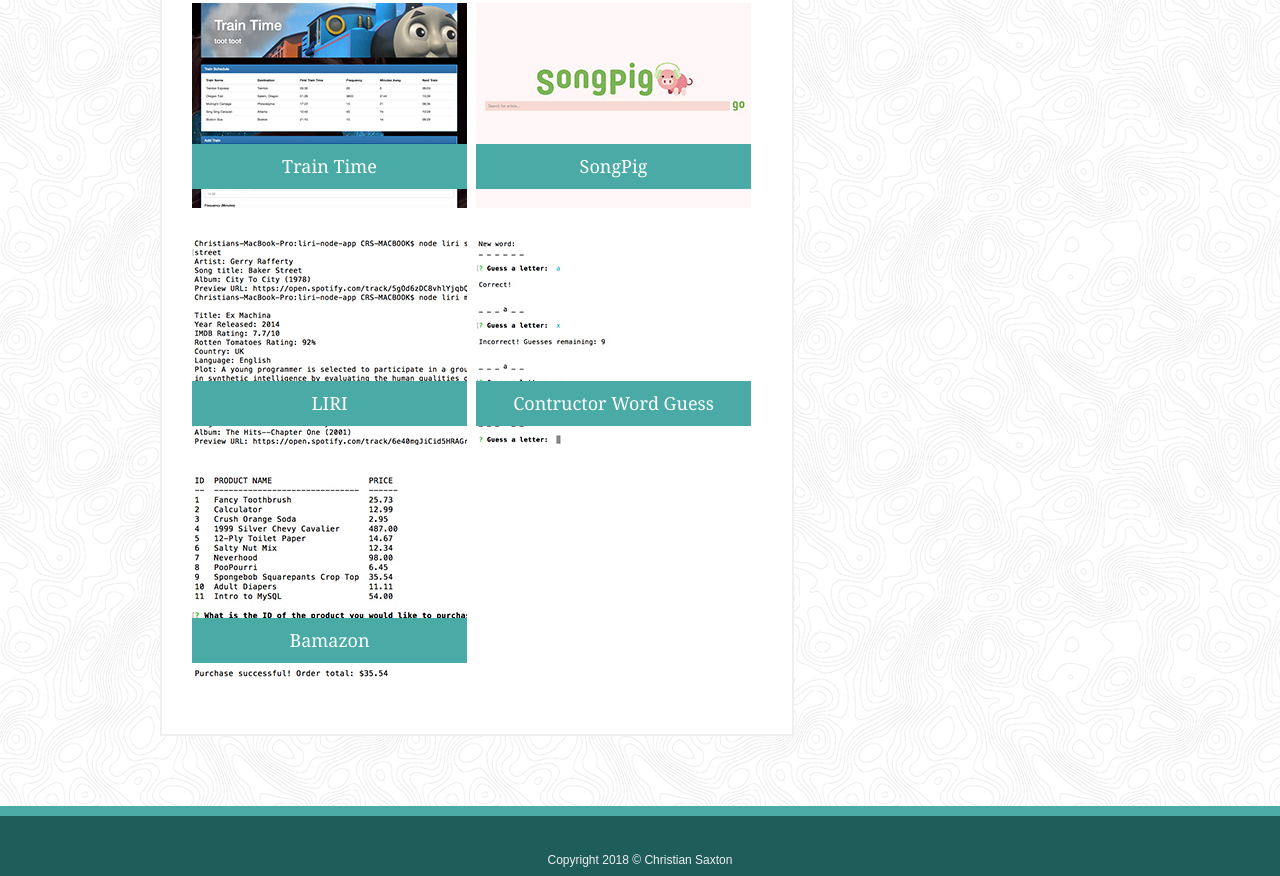
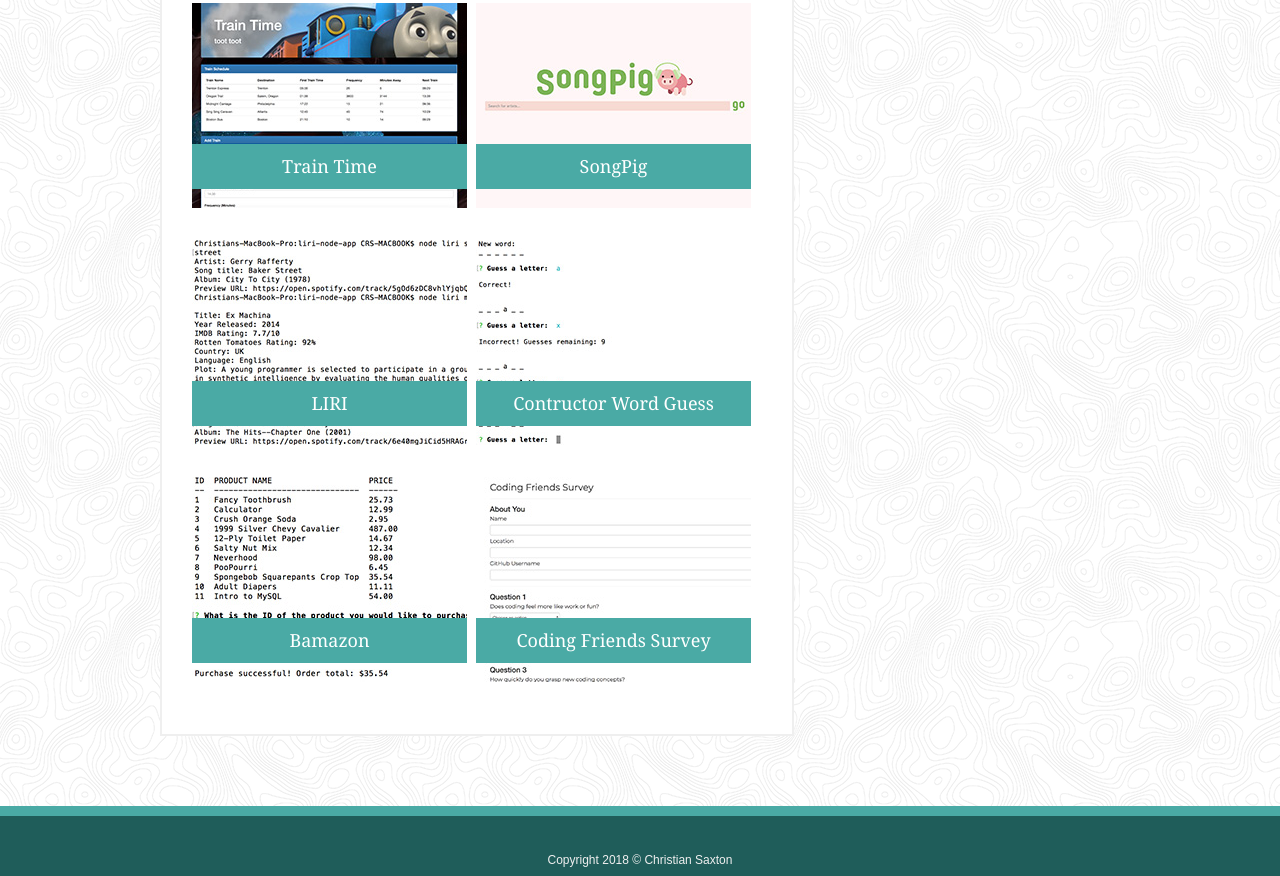
Before and after one commit to crsaxton87/Responsive-Portfolio, a plain HTML site: page portfolio.html in a window 1280 px wide. Shown: the part 708-1584 px from the top of the page. Drawn offline with Linux system fonts and the light colour scheme.

Commit message:
Added Coding Friends Survey to portfolio

```diff
--- a/portfolio.html
+++ b/portfolio.html
@@ -121,6 +121,15 @@
                 </div>
                 </a>
 
+                <a href="https://github.com/crsaxton87/friendfinder">
+                <div class="portimage">
+                    <img src="assets/images/portfolio/item10.jpg" id="imgtrans">
+                    <div class="portoverlay">
+                        Coding Friends Survey
+                    </div>
+                </div>
+                </a>
+
             </div>
         </div>
 
```
Also changed, not shown: assets/images/portfolio/item10.jpg (added), 3 other files.
